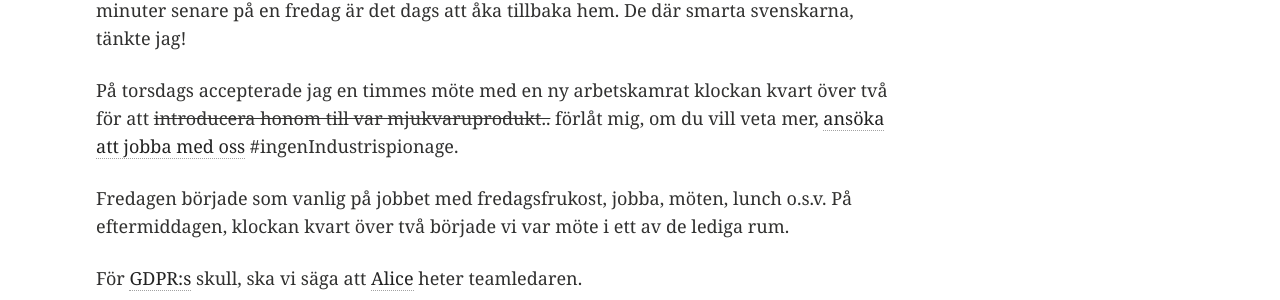
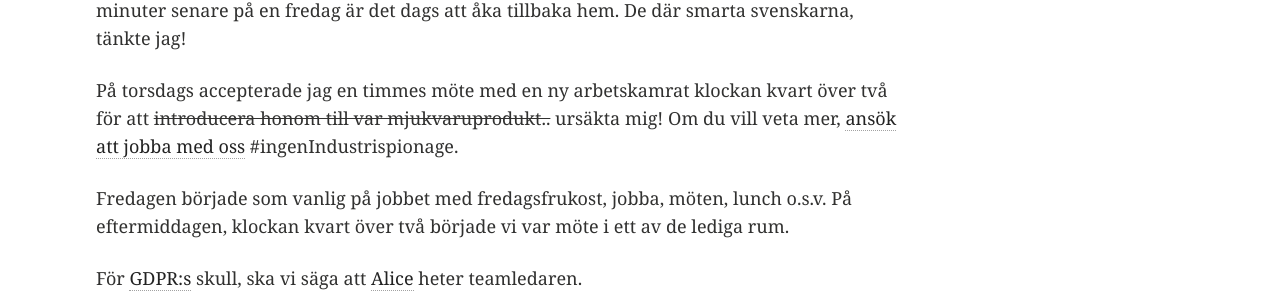
Before and after one commit to MukamaTwo/MukamaTwo.github.io, a Jekyll site: the page built from _posts/2020-02-17-Av-med-ett.md, in a window 1280 px wide and 900 px high, scrolled down 1188 px. Shown: the part 154-454 px from the top of the window. Built offline with Jekyll 4.4.1, drawn with Linux system fonts in a browser that asks for light colours; comment, search, counter and statistics services are not loaded.

Commit message:
Some minor updates.

```diff
--- a/_posts/2020-02-17-Av-med-ett.md
+++ b/_posts/2020-02-17-Av-med-ett.md
@@ -16,7 +16,7 @@ På onsdags var jag muntligt inbjudan till en speciell fredag fika av en annan g
 
 Jag tänkte faktiskt att det var en bra förslag för de som vill fika klockan halv tre och trettio minuter senare på en fredag är det dags att åka tillbaka hem. De där smarta svenskarna, tänkte jag!
 
-På torsdags accepterade jag en timmes möte med en ny arbetskamrat klockan kvart över två för att ~~introducera honom till var mjukvaruprodukt..~~ förlåt mig, om du vill veta mer, [ansöka att jobba med oss](https://www.bosch.se/jobba-hos-oss/lediga-tjaenster/) #ingenIndustrispionage.
+På torsdags accepterade jag en timmes möte med en ny arbetskamrat klockan kvart över två för att ~~introducera honom till var mjukvaruprodukt..~~ ursäkta mig! Om du vill veta mer, [ansök att jobba med oss](https://careers.smartrecruiters.com/BoschGroup/sweden) #ingenIndustrispionage.
 
 Fredagen började som vanlig på jobbet med fredagsfrukost, jobba, möten, lunch o.s.v. På eftermiddagen, klockan kvart över två började vi var möte i ett av de lediga rum.
 
```
